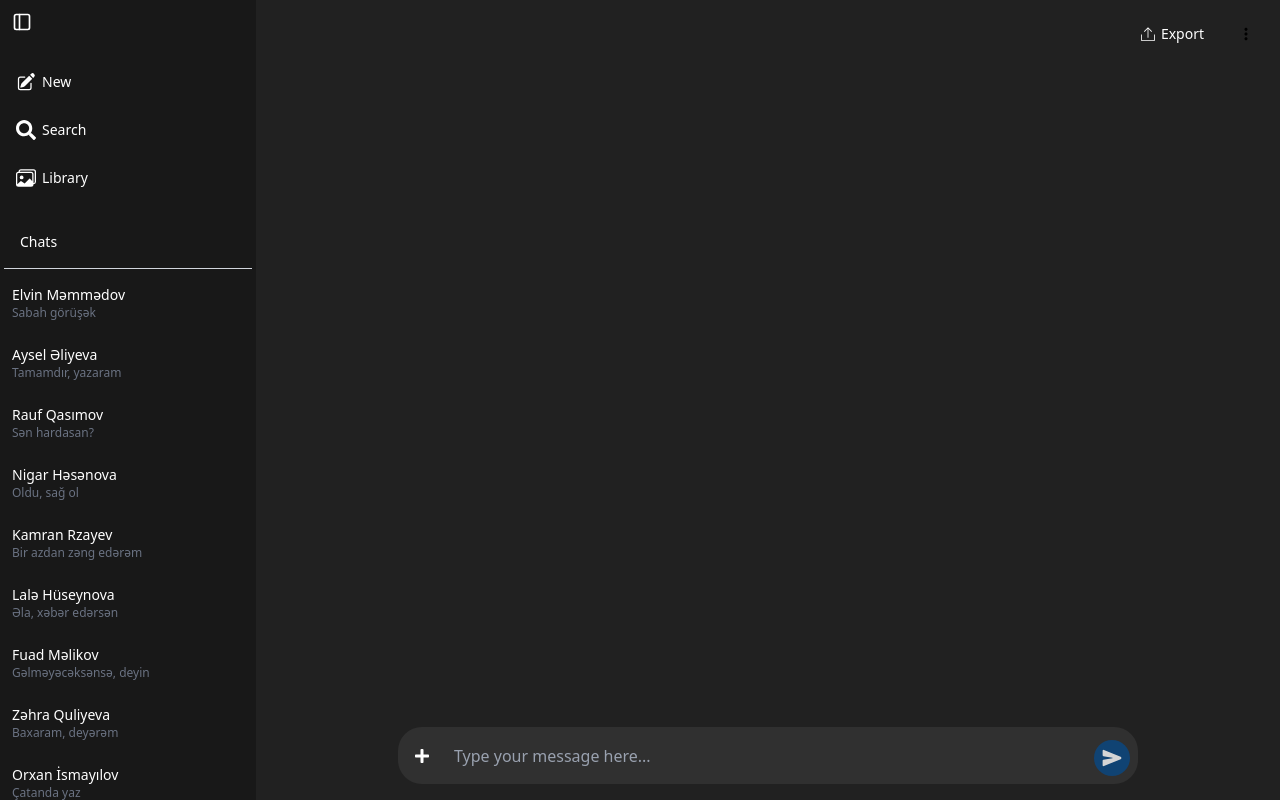
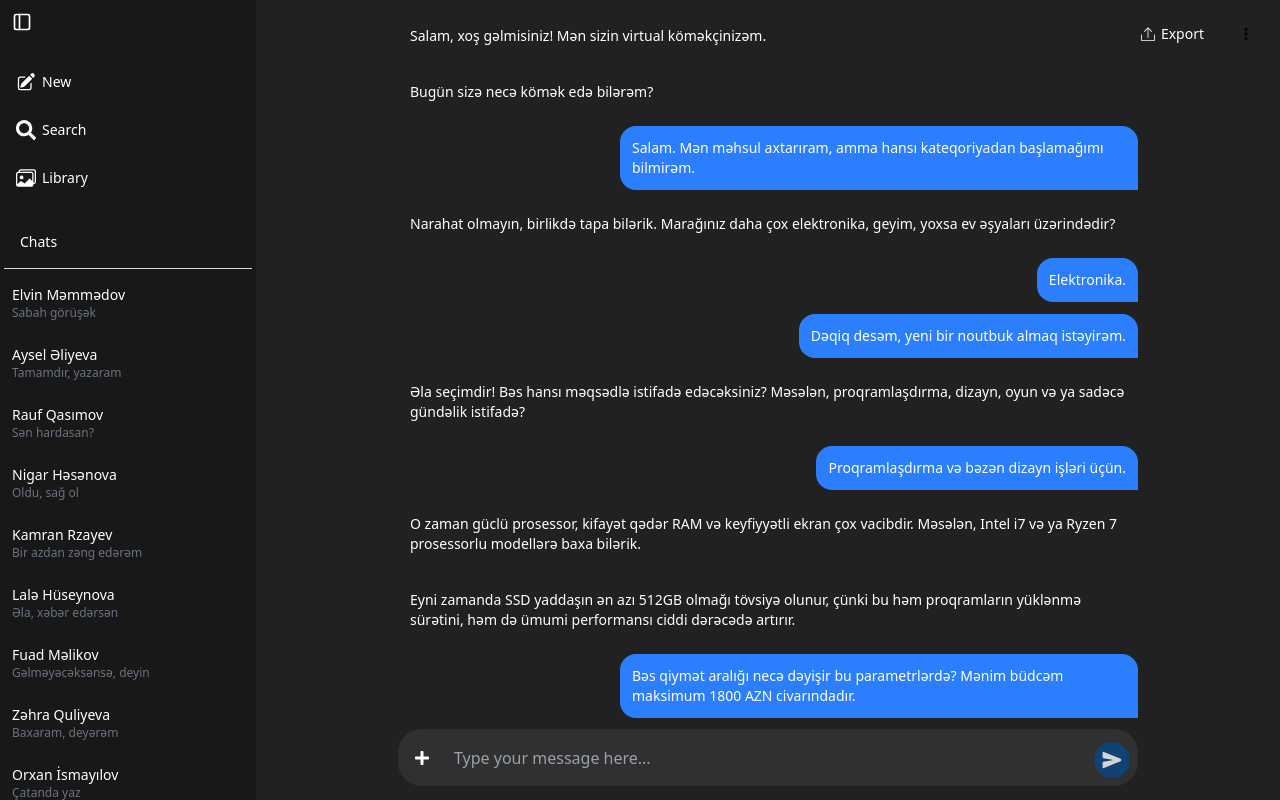
Before and after one commit to JafarMustafayev/ChatBot2, a React (Vite) app: page / in a window 1280 px wide. Built offline with nearby package versions, Linux system fonts and the light colour scheme.

Commit message:
feat: enhance chat functionality with message bubbles and message window integration

```diff
--- a/src/App.css
+++ b/src/App.css
@@ -5,7 +5,7 @@
   --color-button-hover: #373737;
 
   --color-main-color: #212121;
-  --color-message-bubble: #78dcca;
+  --color-message-bubble: #003f7a;
 
   --color-sidebar: #181818;
   --color-sidebar-selected-chat: #232323;
--- a/src/components/ChatWindow/ChatWindow.tsx
+++ b/src/components/ChatWindow/ChatWindow.tsx
@@ -1,9 +1,18 @@
 import MessageInput from "./MessageInput";
+import MessageWindow from "./MessageWindow";
 
 const ChatWindow = () => {
   return (
-    <div>
-      <MessageInput />
+    <div className="w-full flex justify-center">
+      {/* Chat mesajları buraya gələcək */}
+      <div className="flex flex-col gap-2 py-3.5 w-full max-w-[740px] justify-between h-screen px-4 sm:px-0">
+        <div className="flex flex-col gap-2 overflow-y-auto scrollbar-hide">
+          <MessageWindow />
+        </div>
+        <div className="flex justify-center items-center">
+          <MessageInput />
+        </div>
+      </div>
     </div>
   );
 };
--- a/src/components/ChatWindow/MessageBubble.tsx
+++ b/src/components/ChatWindow/MessageBubble.tsx
@@ -0,0 +1,26 @@
+import React from "react";
+
+interface MessageBubbleProps {
+  role: string;
+  text: string;
+}
+
+const MessageBubble: React.FC<MessageBubbleProps> = ({ role, text }) => {
+  const isUser = role === "user";
+
+  return (
+    <div className={`flex w-full ${isUser ? "justify-end" : "justify-start"}`}>
+      <div
+        className={` p-3  text-white rounded-2xl text-sm ${
+          isUser
+            ? "bg-blue-500 max-w-[70%] rounded-br-none"
+            : "  rounded-bl-none"
+        }`}
+      >
+        {text}
+      </div>
+    </div>
+  );
+};
+
+export default MessageBubble;
--- a/src/components/ChatWindow/MessageInput.tsx
+++ b/src/components/ChatWindow/MessageInput.tsx
@@ -56,7 +56,7 @@ const MessageInput = () => {
   };
 
   return (
-    <div className="p-2 mb-2 w-[740px] bg-input-bg rounded-3xl flex">
+    <div className="p-2  w-[740px] bg-input-bg rounded-3xl flex">
       <div className="flex items-end-safe w-full  gap-2">
         {/* Plus Button */}
         <button
--- /dev/null
+++ b/src/components/ChatWindow/MessageWindow.tsx
@@ -0,0 +1,103 @@
+import MessageBubble from "./MessageBubble";
+
+const MessageWindow = () => {
+  const messages = [
+    {
+      role: "ai",
+      text: "Salam, xoş gəlmisiniz! Mən sizin virtual köməkçinizəm.",
+    },
+    { role: "ai", text: "Bugün sizə necə kömək edə bilərəm?" },
+    {
+      role: "user",
+      text: "Salam. Mən məhsul axtarıram, amma hansı kateqoriyadan başlamağımı bilmirəm.",
+    },
+    {
+      role: "ai",
+      text: "Narahat olmayın, birlikdə tapa bilərik. Marağınız daha çox elektronika, geyim, yoxsa ev əşyaları üzərindədir?",
+    },
+    { role: "user", text: "Elektronika." },
+    { role: "user", text: "Dəqiq desəm, yeni bir noutbuk almaq istəyirəm." },
+    {
+      role: "ai",
+      text: "Əla seçimdir! Bəs hansı məqsədlə istifadə edəcəksiniz? Məsələn, proqramlaşdırma, dizayn, oyun və ya sadəcə gündəlik istifadə?",
+    },
+    { role: "user", text: "Proqramlaşdırma və bəzən dizayn işləri üçün." },
+    {
+      role: "ai",
+      text: "O zaman güclü prosessor, kifayət qədər RAM və keyfiyyətli ekran çox vacibdir. Məsələn, Intel i7 və ya Ryzen 7 prosessorlu modellərə baxa bilərik.",
+    },
+    {
+      role: "ai",
+      text: "Eyni zamanda SSD yaddaşın ən azı 512GB olmağı tövsiyə olunur, çünki bu həm proqramların yüklənmə sürətini, həm də ümumi performansı ciddi dərəcədə artırır.",
+    },
+    {
+      role: "user",
+      text: "Bəs qiymət aralığı necə dəyişir bu parametrlərdə? Mənim büdcəm maksimum 1800 AZN civarındadır.",
+    },
+    {
+      role: "ai",
+      text: "Bu büdcə daxilində çox yaxşı variantlar tapmaq mümkündür. Məsələn, ASUS, Lenovo və Acer modelləri 16GB RAM və i5/i7 prosessorla bu aralıqda olur.",
+    },
+    {
+      role: "ai",
+      text: "İstəyirsinizsə, sizə 3 fərqli model təklif edim — biri balanslı, biri daha performans yönümlü, biri isə daha yüngül ofis istifadəsi üçün.",
+    },
+    { role: "user", text: "Bəli, çox yaxşı olardı." },
+    {
+      role: "ai",
+      text: "Birinci: **ASUS ZenBook 14**, 16GB RAM, i7-1360P, 512GB SSD. Yüngül, uzun batareya ömrü var. Qiyməti təxminən 1750 AZN-dir.",
+    },
+    {
+      role: "ai",
+      text: "İkinci: **Lenovo IdeaPad Gaming 3**, Ryzen 7 7735HS, RTX 3050, 16GB RAM. Daha çox performans üçün uyğundur. Qiyməti 1850 AZN civarındadır.",
+    },
+    {
+      role: "ai",
+      text: "Üçüncü: **HP Pavilion 15**, i5-1335U, 16GB RAM, 512GB SSD. Sadə ofis və proqramlaşdırma üçün idealdır. Qiyməti 1500 AZN-dir.",
+    },
+    {
+      role: "user",
+      text: "Maraqlıdır, bəs bu modellərin hər biri üçün RAM artırmaq mümkündürmü?",
+    },
+    {
+      role: "ai",
+      text: "Bəli, amma modellərdən asılıdır. ASUS ZenBook-da RAM lövhəyə lehimlidir, artırmaq olmur. Lenovo və HP modellərində isə bir yuva boş qalır, əlavə edə bilərsiniz.",
+    },
+    {
+      role: "user",
+      text: "Mükəmməl. Məncə Lenovo daha uyğundur, çünki bəzən render işləri də görürəm.",
+    },
+    {
+      role: "ai",
+      text: "Razıyam, o halda Lenovo IdeaPad Gaming 3 sizin üçün ən balanslı seçimdir. Həm performans, həm də genişlənmə baxımından əlverişlidir.",
+    },
+    {
+      role: "ai",
+      text: "İstəyirsinizsə, mən sizə bu modelin texniki spesifikasiyasını və ən yaxın mağazalardakı stok vəziyyətini göstərə bilərəm.",
+    },
+    { role: "user", text: "Bəli, baxmaq istəyirəm." },
+    {
+      role: "ai",
+      text: "Lenovo IdeaPad Gaming 3 – Ryzen 7 7735HS / 16GB RAM / RTX 3050 / 512GB SSD. Hal-hazırda Baku Electronics və Kontakt Home-da stokdadır.",
+    },
+    {
+      role: "ai",
+      text: "Qeyd: bəzi mağazalarda RAM 8GB variantı daha ucuzdur, amma sonradan artırmaq mümkündür.",
+    },
+    {
+      role: "user",
+      text: "Super. Çox sağ ol! Bu arada dizayn interfeysim üçün belə real mesajları test etmək istəyirdim, bu data çox işimə yarayacaq.",
+    },
+    { role: "ai", text: "Məmnuniyyətlə! Layihənizdə uğurlar arzulayıram. 😊" },
+  ];
+
+  return (
+    <div className="flex flex-col gap-3 p-4min-h-screen">
+      {messages.map((msg, index) => (
+        <MessageBubble key={index} role={msg.role} text={msg.text} />
+      ))}
+    </div>
+  );
+};
+
+export default MessageWindow;
--- a/src/pages/ChatPage.tsx
+++ b/src/pages/ChatPage.tsx
@@ -7,6 +7,7 @@ import { IoMdMore } from "react-icons/io";
 import { LuPencil } from "react-icons/lu";
 import { BsArchive } from "react-icons/bs";
 import { FaRegTrashCan } from "react-icons/fa6";
+import MessageInput from "../components/ChatWindow/MessageInput";
 
 interface Chat {
   id: number;
@@ -92,7 +93,7 @@ const ChatPage = () => {
         </div>
 
         {/* ChatWindow */}
-        <div className="flex items-end justify-center overflow-y-auto bg-main-color scrollbar-hide h-screen py-2">
+        <div className="flex  justify-center   scrollbar-hide h-screen">
           <ChatWindow />
         </div>
       </div>
```
